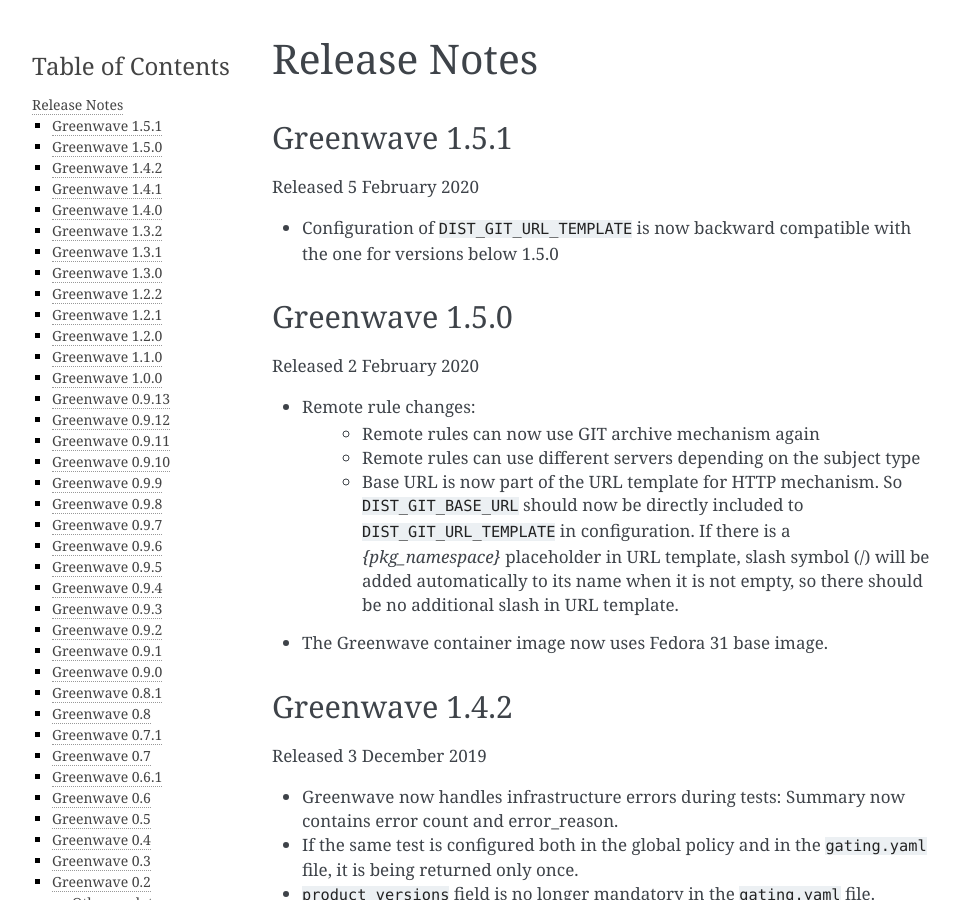
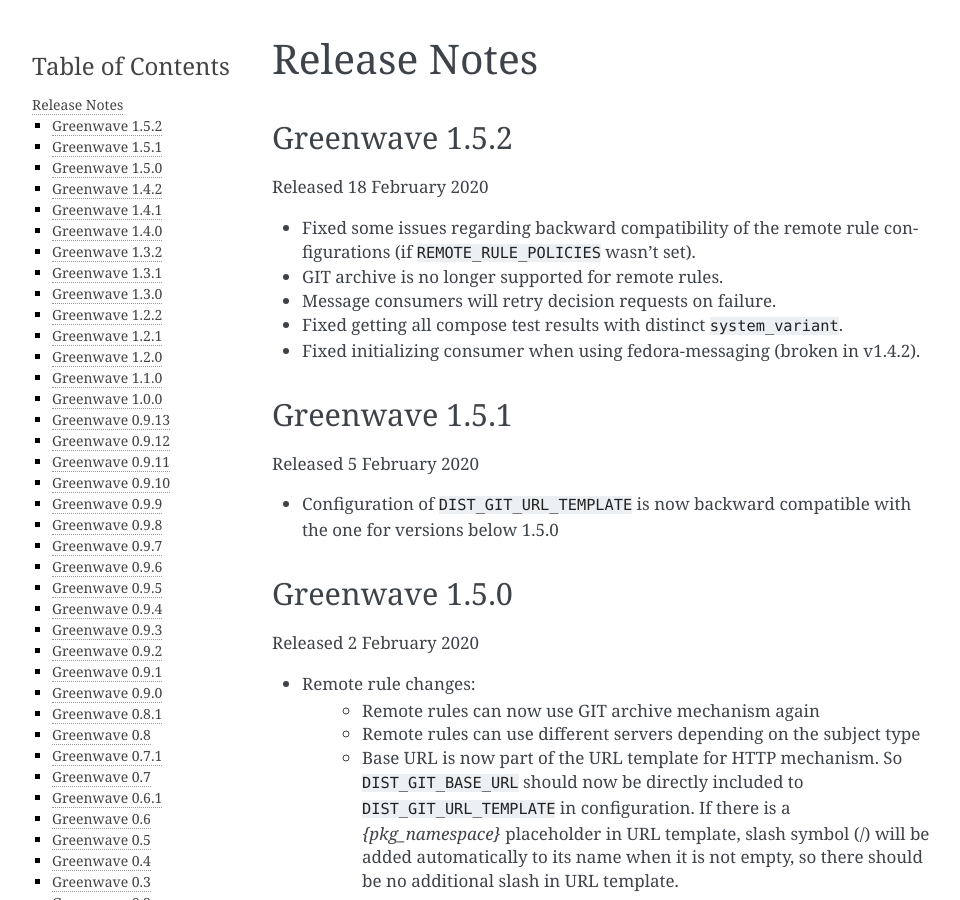
Before and after one commit to release-engineering/greenwave, a Sphinx documentation site: the page built from docs/release-notes.rst, in a window 1280 px wide and 900 px high. Shown: the whole window, without its empty margins (148-1108 px from the left). Built offline with Sphinx 7.4.7, drawn with Linux system fonts in a browser that asks for light colours; pages that are not in the unit, such as notebooks, are missing from menus.

Commit message:
Add release-notes for version 1.5.2
Signed-off-by: Valerij Maljulin <vmaljuli@redhat.com>

```diff
--- a/docs/release-notes.rst
+++ b/docs/release-notes.rst
@@ -1,6 +1,18 @@
 =============
 Release Notes
 =============
+
+Greenwave 1.5.2
+===============
+
+Released 18 February 2020
+
+* Fixed some issues regarding backward compatibility of the remote rule configurations
+  (if ``REMOTE_RULE_POLICIES`` wasn't set).
+* GIT archive is no longer supported for remote rules.
+* Message consumers will retry decision requests on failure.
+* Fixed getting all compose test results with distinct ``system_variant``.
+* Fixed initializing consumer when using fedora-messaging (broken in v1.4.2).
 
 Greenwave 1.5.1
 ===============
```
